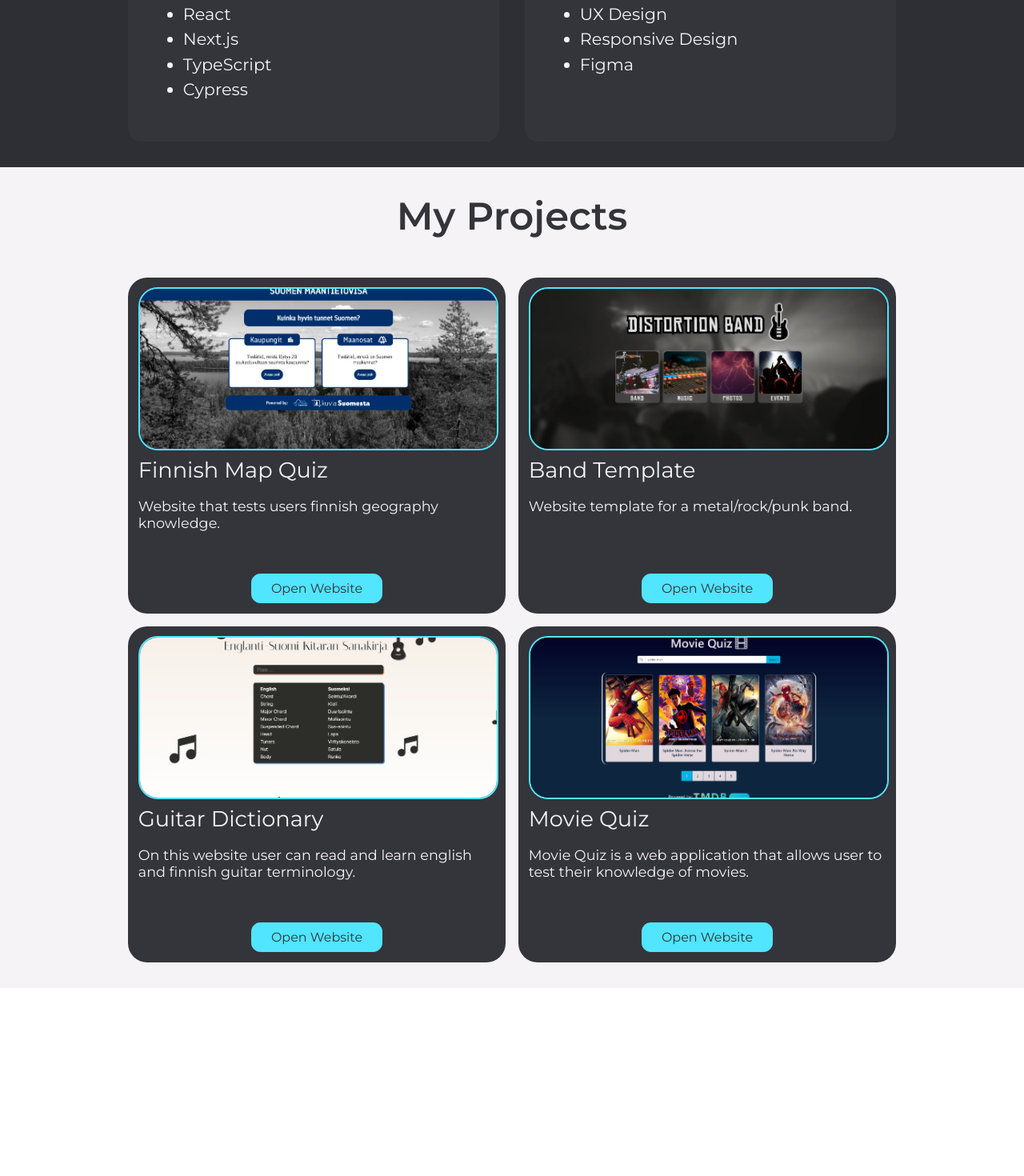
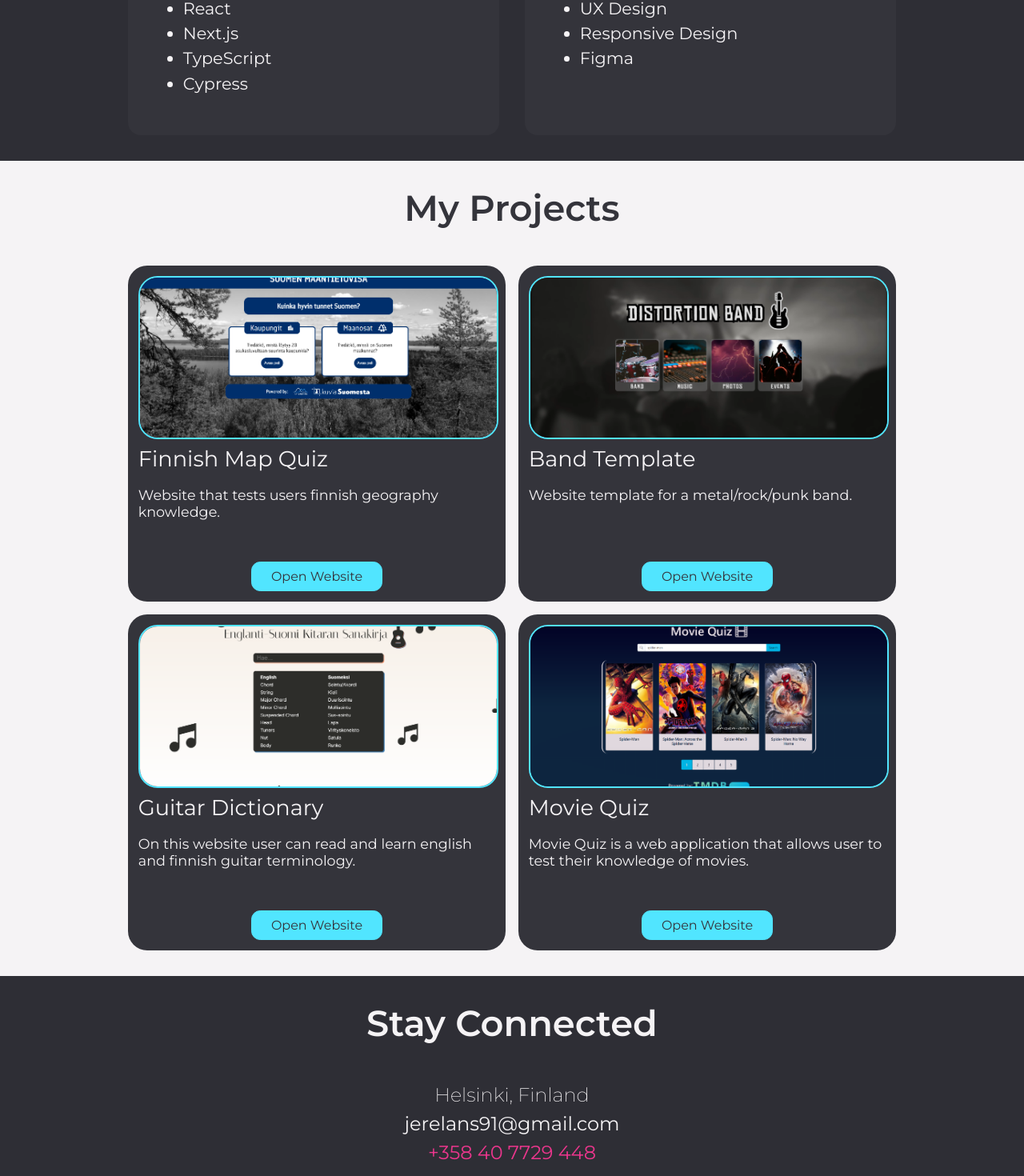
Before and after one commit to ojela028xamk/jere-lansipii-portfolio, a Next.js app: page / in a window 1280 px wide. Shown: the part 1511-2981 px from the top of the page at 80% size. Before the commit the page ends 2746 px from the top, so only its background shows below. Built offline with nearby package versions, Linux system fonts and the light colour scheme; no server answers.

Commit message:
contact responsive

```diff
--- a/app/main.scss
+++ b/app/main.scss
@@ -11,7 +11,7 @@ $paragraph: 1.3em;
 
 @mixin content_header {
   margin: 0 0 1em 0;
-  font-size: 3em;
+  font-size: 2.8em;
   font-weight: 600;
   text-align: center;
 }
--- a/app/page.tsx
+++ b/app/page.tsx
@@ -12,7 +12,7 @@ export default function Home() {
       <Experience />
       <Skills />
       <Projects />
-      {/*  <Contact /> */}
+      <Contact />
     </main>
   );
 }
--- a/app/website/contact.tsx
+++ b/app/website/contact.tsx
@@ -3,6 +3,7 @@ import css from "./contact.module.scss";
 
 const Contact = (): JSX.Element => {
   const t = useTranslations("website");
+
   return (
     <div className={css.contact}>
       <div className={css.contact_content}>
```
